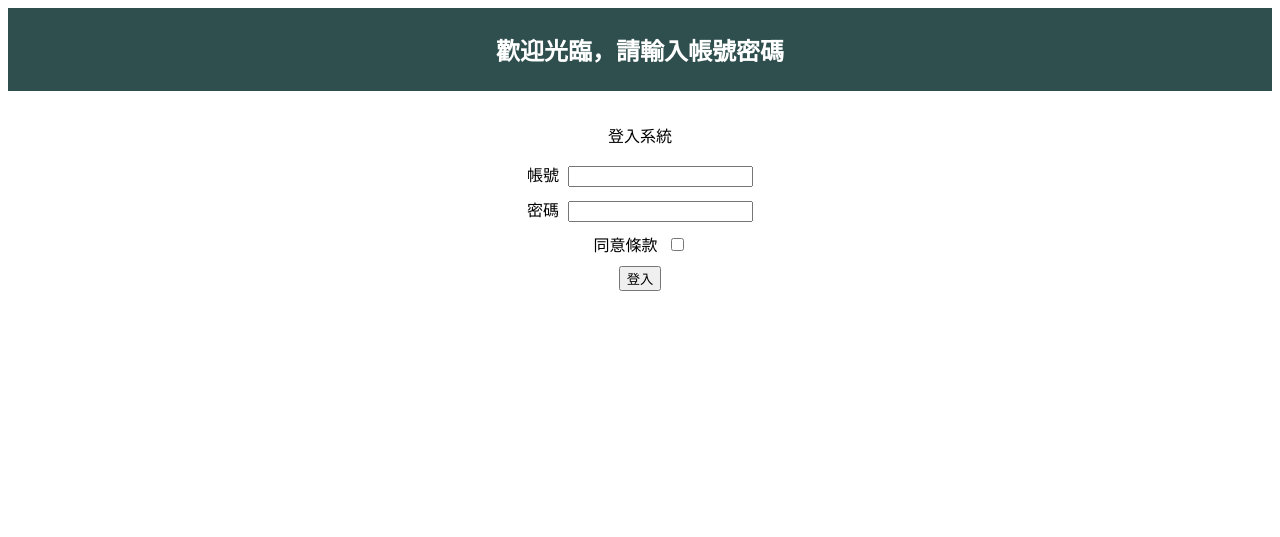
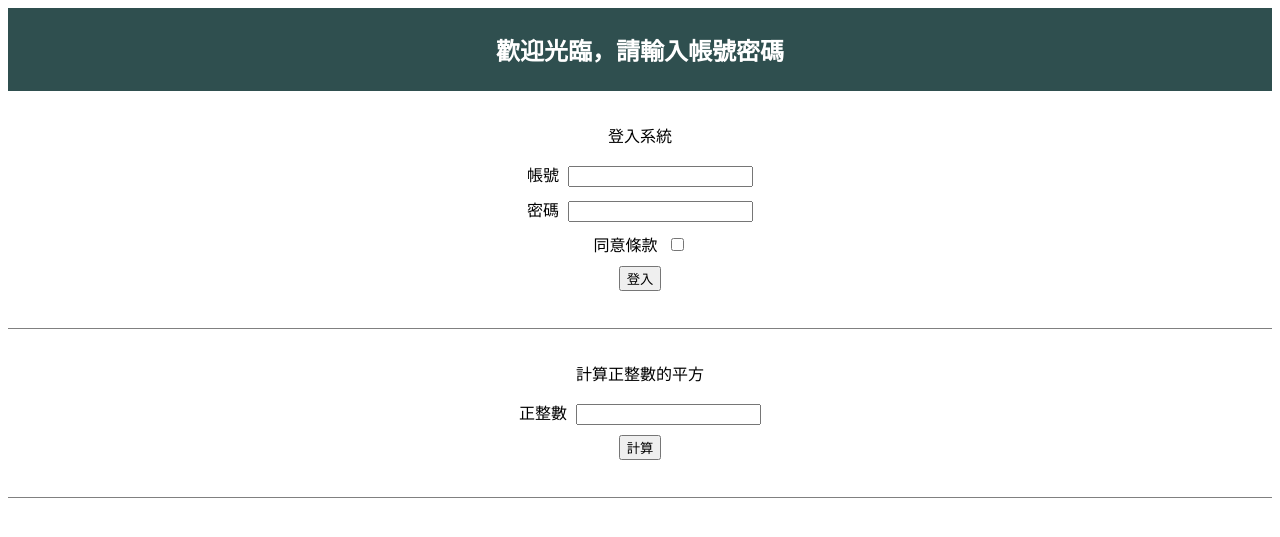
Before and after one commit to Haohaoscreamandrun/WehelpAssigment, a FastAPI app: template 04FastAPI/templates/login.html in a window 1280 px wide. Shown: the top 537 px of the page. Run offline with FastAPI, Linux system fonts and the light colour scheme; the template is opened without the code that fills it, so the values that code supplies are empty.

Commit message:
Week4: task4 completed

```diff
--- a/04FastAPI/main.py
+++ b/04FastAPI/main.py
@@ -2,8 +2,6 @@ from fastapi import FastAPI, Request, Form
 from fastapi.staticfiles import StaticFiles
 from fastapi.responses import HTMLResponse, RedirectResponse
 from fastapi.templating import Jinja2Templates
-from starlette.applications import Starlette
-from starlette.middleware import Middleware
 from starlette.middleware.sessions import SessionMiddleware
 
 app = FastAPI()
@@ -17,7 +15,7 @@ templates = Jinja2Templates(directory= 'templates')
 
 @app.get("/", response_class= HTMLResponse)
 async def read_item(request: Request):
-  if request.session["SIGNED-IN"] == False or len(request.session.keys()) == 0:
+  if len(request.session.keys()) == 0:
     request.session.update({"SIGNED-IN": False})
   return templates.TemplateResponse(
     request = request, name = 'login.html'
@@ -67,3 +65,12 @@ async def logout(request: Request):
   request.session.update({"SIGNED-IN": False})
   response = RedirectResponse(url="/", status_code=302)
   return response
+
+@app.get("/square/{square}", response_class=HTMLResponse)
+async def squareCal(square: int, request: Request):
+  square_result = square*square
+  return templates.TemplateResponse(
+    request= request,
+    name= 'square.html',
+    context={"square_result": square_result}
+  )
--- a/04FastAPI/static/styles.css
+++ b/04FastAPI/static/styles.css
@@ -14,6 +14,9 @@
   flex-direction: column;
   padding-top: 2em;
   align-items: center;
+
+  padding-bottom: 2em;
+  border-bottom: 1px grey solid;
 }
 
 .log-in-title
--- a/04FastAPI/templates/login.html
+++ b/04FastAPI/templates/login.html
@@ -14,7 +14,7 @@
     <form class="log-in-form" id= 'log-in-form' onsubmit="checkboxValidation(event)">
       <div class="form-group">
         <label for="account">帳號</label>
-        <input type="text" name="account" id="account" >
+        <input type="username" name="account" id="account" >
       </div>
       <div class="form-group">
         <label for="pwd">密碼</label>
@@ -26,6 +26,19 @@
       </div>
       <div class="form-group">
         <input type="submit" value="登入">
+      </div>
+    </form>
+  </div>
+
+  <div class="log-in-container">
+    <div class="log-in-title">計算正整數的平方</div>
+    <form action="" class="log-in-form" id="square-form" onsubmit="calculateSquare(event)">
+      <div class="form-group">
+        <label for="aquare">正整數</label>
+        <input type="number" name="square" id="square">
+      </div>
+      <div class="form-group">
+        <input type="submit" value="計算">
       </div>
     </form>
   </div>
@@ -41,6 +54,17 @@
         form.method = "post"
       }
     }
+    function calculateSquare(event){
+      let form = document.getElementById('square-form');
+      let input = parseInt(document.getElementById('square').value);
+      if (Number.isInteger(input) && input > 0){
+        form.action = `/square/${input}`
+        form.method = "get"
+      }else{
+        alert('請輸入一個正整數值');
+        event.preventDefault();
+      }
+    }
   </script>
 </body>
 </html>
```
Also changed, not shown: 04FastAPI/templates/square.html (added, +21 -0 lines).
